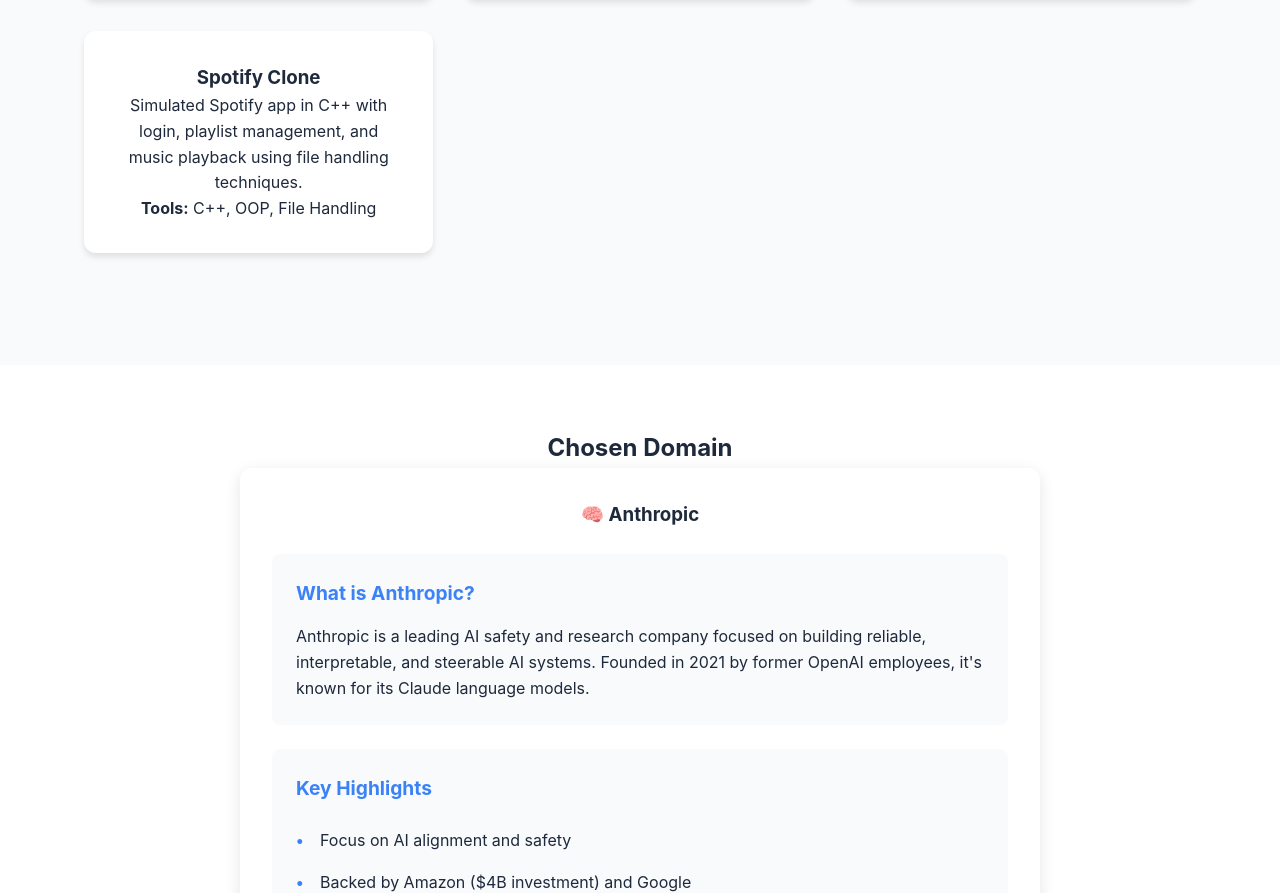
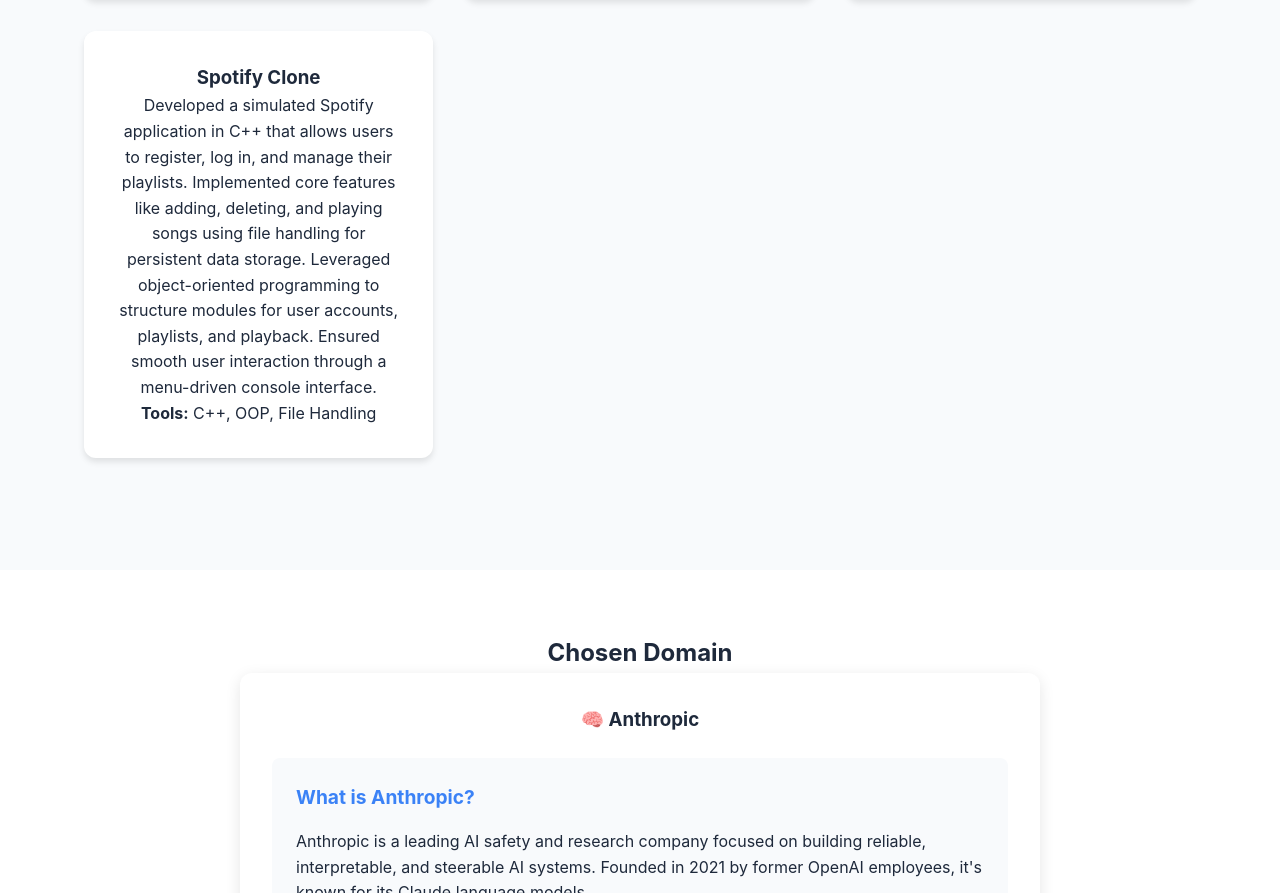
Before and after one commit to MOHAMMEDNAVEED19/portfolio.github.io, a plain HTML site: page index.html in a window 1280 px wide. Shown: the part 2696-3589 px from the top of the page. Drawn offline with Linux system fonts and the light colour scheme.

Commit message:
Update index.html

```diff
--- a/index.html
+++ b/index.html
@@ -444,7 +444,7 @@
         </div>
         <div class="project-card">
           <h3>Spotify Clone</h3>
-          <p>Simulated Spotify app in C++ with login, playlist management, and music playback using file handling techniques.</p>
+          <p>Developed a simulated Spotify application in C++ that allows users to register, log in, and manage their playlists. Implemented core features like adding, deleting, and playing songs using file handling for persistent data storage. Leveraged object-oriented programming to structure modules for user accounts, playlists, and playback. Ensured smooth user interaction through a menu-driven console interface.</p>
           <p><strong>Tools:</strong> C++, OOP, File Handling</p>
         </div>
       </div>
```
